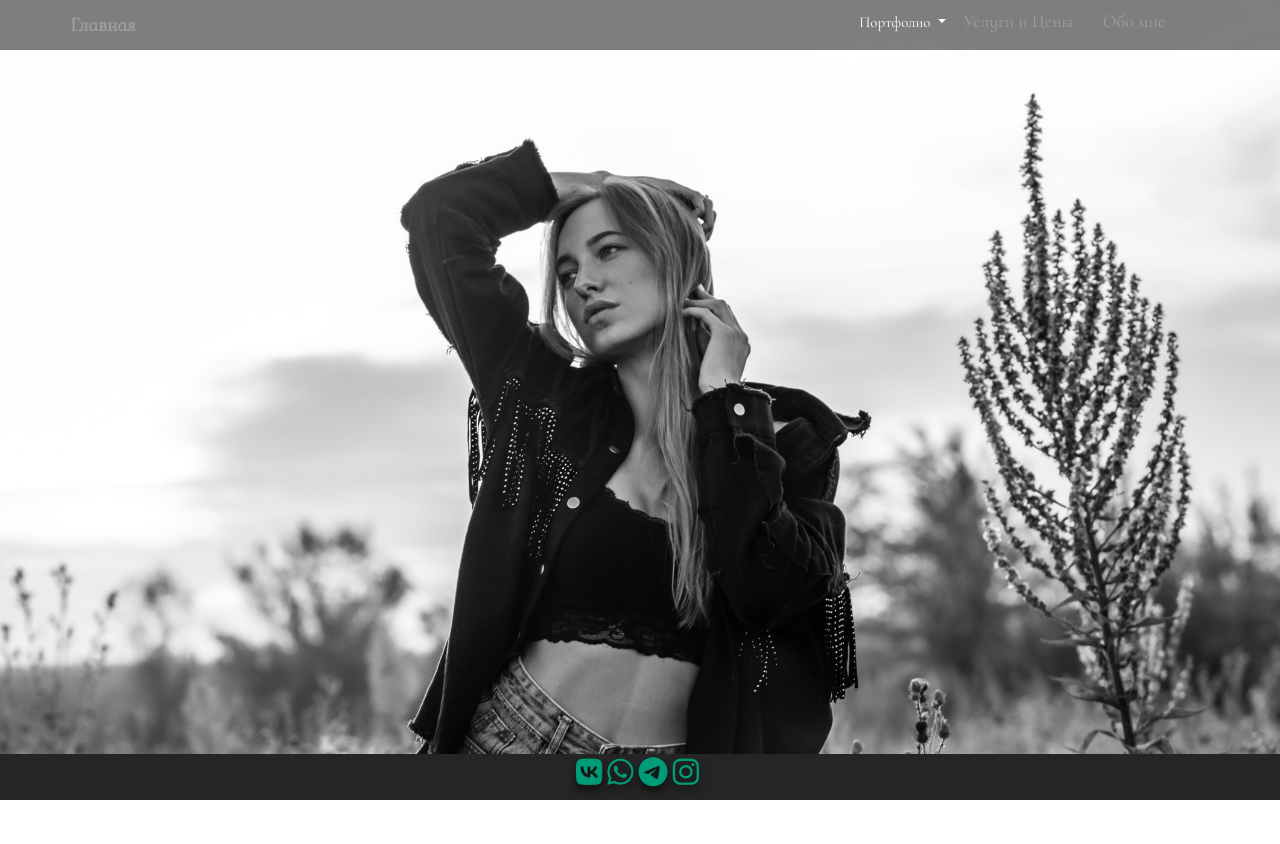
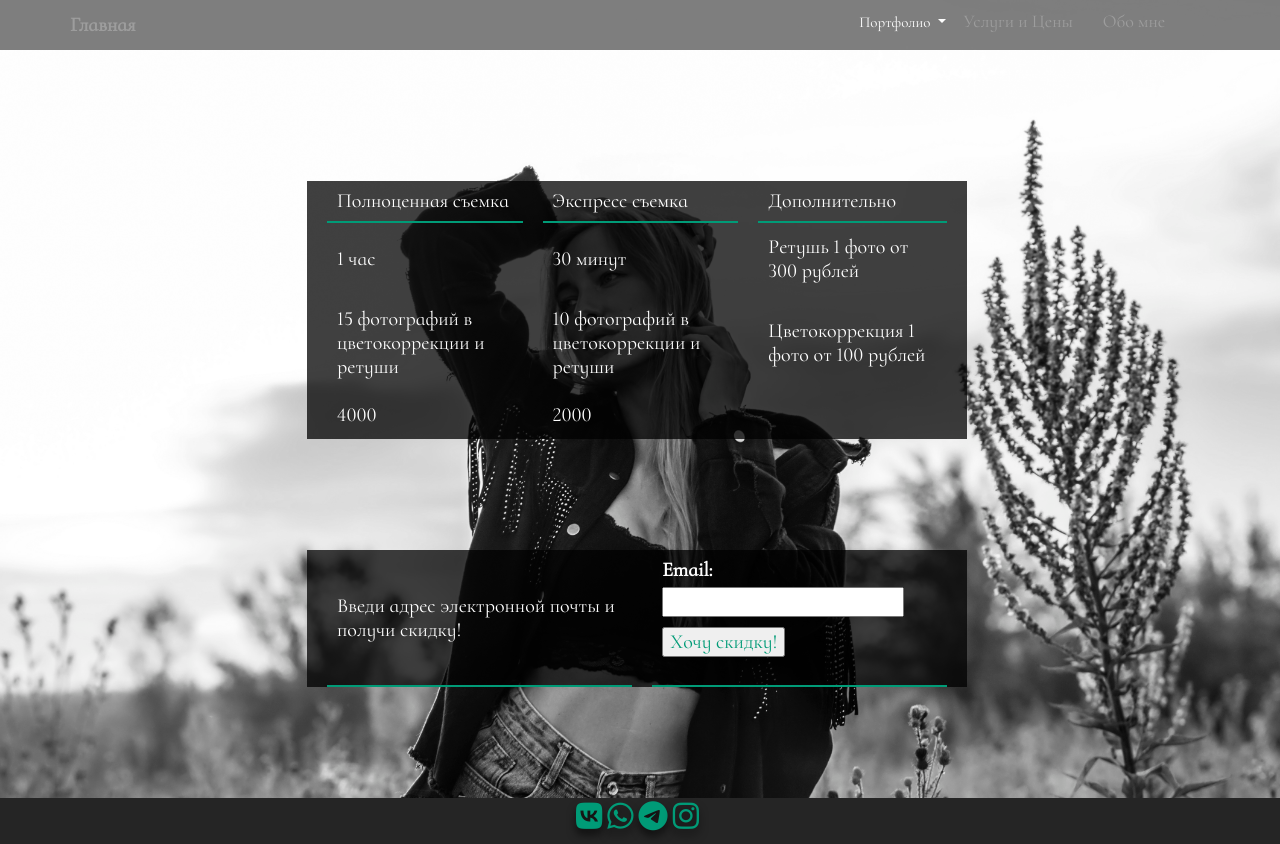
Before and after one commit to Juliajulia7/webappforLena, a Django app: page /projects/prices/ in a window 1280 px wide. Before the commit the page ends 800 px from the top, so only its background shows below. Run offline with Django 3.2, Linux system fonts and the light colour scheme; lists and menus that the app fills with data are empty; some libraries are stand-ins or nearby versions.

Commit message:
send email

```diff
--- a/personal_portfolio/personal_portfolio/templates/base.html
+++ b/personal_portfolio/personal_portfolio/templates/base.html
@@ -8,6 +8,7 @@
 <link rel="stylesheet" type="text/css" href="{% static 'css/web.css' %}">
 <link rel="stylesheet" type="text/css" href="{% static 'css/navbar_dropdown.css' %}">
 <link rel="stylesheet" type="text/css" href="{% static 'css/footer.css' %}">
+<link rel="stylesheet" type="text/css" href="{% static 'css/table.css' %}">
 <script src="{% static 'js/main.js' %}"></script>
 
 
--- /dev/null
+++ b/personal_portfolio/projects/forms.py
@@ -0,0 +1,3 @@
+from django import forms
+class UserForm(forms.Form):
+     email= forms.EmailField()
--- /dev/null
+++ b/personal_portfolio/projects/static/css/table.css
@@ -0,0 +1,69 @@
+.table_col {
+  font-family: 'CormorantInfant-Regular';
+  font-size: 20px;
+  width: 660px;
+  background: rgba(0, 0, 0, 0.75);
+  text-align: left;
+  border-collapse: collapse;
+  color: #FFFFFF;
+  margin: 10% 20%;
+  }
+.table_col .table_col td:first-child {
+color: #FFFFFF;
+border-left: none;
+}
+.table_col th {
+font-weight: normal;
+border-bottom: 2px solid #009B77;
+border-right: 20px solid transparent !important;
+border-left: 20px solid transparent !important;
+padding: 8px 10px;
+}
+.table_col td {
+border-right: 20px solid transparent !important;
+border-left: 20px solid transparent !important;
+padding: 12px 10px;
+color: #FFFFFF;
+}
+@media (max-width: 900px){
+.table_col{
+width: 10%;
+margin: 10% auto auto 0;}
+}
+
+
+.table_email {
+  font-family: 'CormorantInfant-Regular';
+  font-size: 20px;
+  width: 660px;
+  background: rgba(0, 0, 0, 0.75);
+  text-align: left;
+  border-collapse: collapse;
+  color: #FFFFFF;
+  margin: 10% 20%;
+  }
+.table_email .table_email td:first-child {
+color: #FFFFFF;
+border-left: none;
+}
+.table_email th {
+font-weight: normal;
+border-bottom: 2px solid #009B77;
+border-right: 20px solid transparent !important;
+border-left: 20px solid transparent !important;
+padding: 8px 10px;
+}
+.table_email td {
+border-right: 20px solid transparent !important;
+border-left: 20px solid transparent !important;
+padding: 12px 10px;
+color: #FFFFFF;
+}
+@media (max-width: 900px){
+.table_email{
+width: 10%;
+margin: 10% auto auto 0;}
+}
+.button{
+color: #009B77;
+}
--- a/personal_portfolio/projects/static/css/web.css
+++ b/personal_portfolio/projects/static/css/web.css
@@ -33,13 +33,13 @@ body {
 #devizLena {
     z-index: -1;
     font-family: 'CormorantInfant-Regular';
-    color: rgb(0, 155, 119);
+    color: rgb(192, 192, 192);
     text-shadow: rgb(98, 102, 101) 1px -2px 2px;
 }
 
 #symbol {
     z-index: -1;
-    color: rgb(0, 155, 119);
+    color: rgb(192, 192, 192);
     font-size: 18px;
     text-shadow: rgb(98, 102, 101) 1px -2px 2px;
 }
--- a/personal_portfolio/projects/templates/prices.html
+++ b/personal_portfolio/projects/templates/prices.html
@@ -2,4 +2,37 @@
 {% load static %}
 {% block page_content %}
 <title>Услуги и цены</title>
+
+<table class="table_col">
+  <tr>
+    <th>Полноценная съемка</th>
+    <th>Экспресс съемка</th>
+    <th>Дополнительно</th>
+    </tr>
+  <tr>
+    <td data-label="Полноценная съемка">1 час</td>
+    <td data-label="Экспресс съемка">30 минут</td>
+    <td data-label="Дополнительно">Ретушь 1 фото от 300 рублей</td>
+    </tr>
+  <tr>
+    <td data-label="Полноценная съемка">15 фотографий в цветокоррекции и ретуши </td>
+    <td data-label="Экспресс съемка">10 фотографий в цветокоррекции и ретуши</td>
+    <td data-label="Дополнительно">Цветокоррекция 1 фото от 100 рублей</td>
+    </tr>
+  <tr>
+    <td data-label="Полноценная съемка">4000</td>
+    <td data-label="Экспресс съемка">2000</td>
+    <td data-label="Дополнительно"> </td>
+    </tr>
+</table>
+
+<table class="table_col">
+<tr>
+  <th>Введи адрес электронной почты и получи скидку!</th>
+<th><form action="" method="POST">
+{% csrf_token %}
+{{ form.as_p }}
+  <input type="Submit" class="button" name="submit" value="Хочу скидку!"/></form></th>
+</tr>
+</table>
 {% endblock %}
--- a/personal_portfolio/projects/views.py
+++ b/personal_portfolio/projects/views.py
@@ -2,7 +2,10 @@ from django.shortcuts import render
 
 from django.shortcuts import render
 from projects.models import Project
-
+from .forms import UserForm
+from email.mime.multipart import MIMEMultipart
+from email.mime.text import MIMEText
+import smtplib
 
 def project_index(request):
     projects = Project.objects.all()
@@ -46,4 +49,39 @@ def about(request):
     return render(request, 'about.html')
 
 def prices(request):
-    return render(request, 'prices.html')
+    submitbutton = request.POST.get("submit")
+
+    emailvalue = ''
+
+    form = UserForm(request.POST or None)
+    if form.is_valid():
+        emailvalue = form.cleaned_data.get("email")
+        msg = MIMEMultipart()
+
+        message = "Приглашаю Вас на фотосесию по специальной цене: экспресс фотосъемка - 1500 рублей, а полноценная фотосъмка - 3500!"
+
+        # setup the parameters of the message
+        password = "ZG%TmpM@rqU6"
+        msg['From'] = "photoelenabocharova@gmail.com"
+        msg['To'] = emailvalue
+        msg['Subject'] = "Персональная скидка на фотосессию!"
+
+        # add in the message body
+        msg.attach(MIMEText(message, 'plain'))
+
+        # create server
+        server = smtplib.SMTP('smtp.gmail.com: 587')
+
+        server.starttls()
+
+        # Login Credentials for sending the mail
+        server.login(msg['From'], password)
+
+        # send the message via the server.
+        server.sendmail(msg['From'], msg['To'], msg.as_string())
+
+        server.quit()
+
+    context = {'form': form, 'submitbutton': submitbutton,
+               'emailvalue': emailvalue}
+    return render(request, 'prices.html', context)
```
